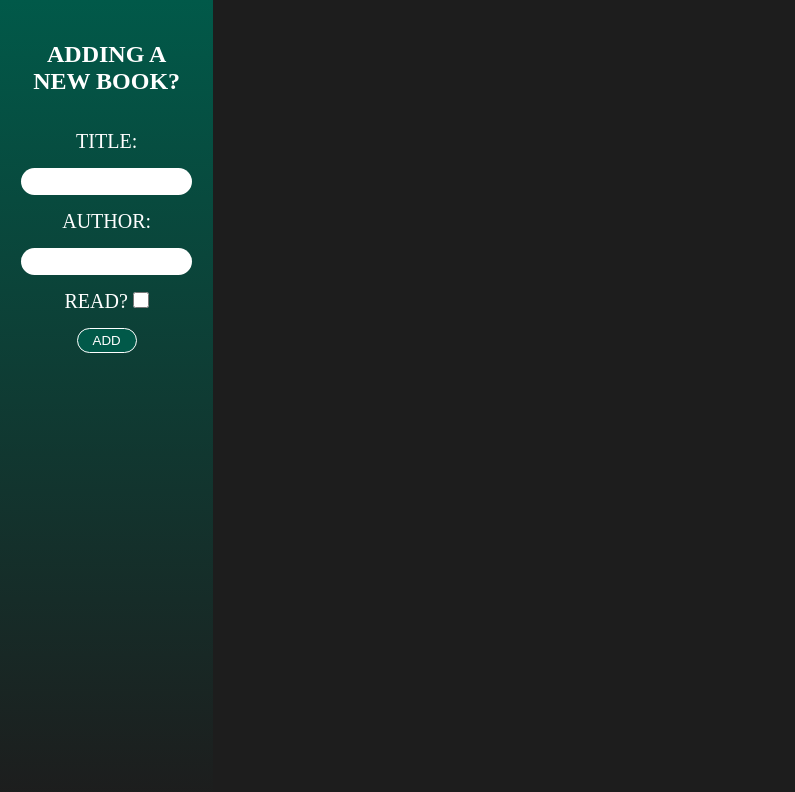
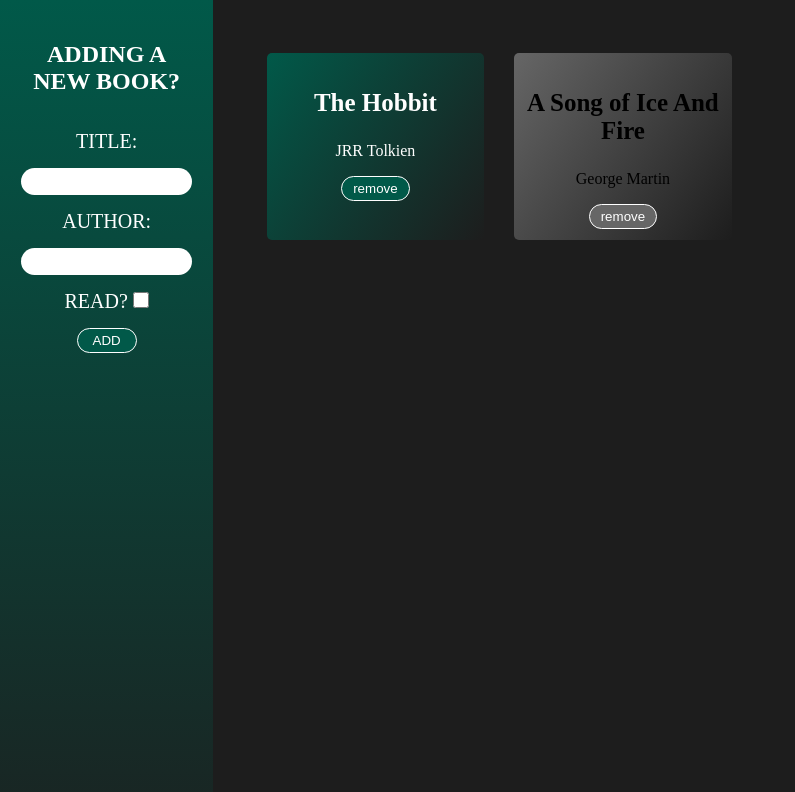
Before and after one commit to ramon-b-oliveira/odin-library, a plain HTML site: page index.html in a window 1280 px wide. Shown: the whole page, without its empty margins (0-795 px from the left). Drawn offline with Linux system fonts and the light colour scheme.

Commit message:
add CSS and html for book cards

```diff
--- a/index.html
+++ b/index.html
@@ -22,8 +22,21 @@
             <input type="checkbox" name="read" id="read">
         </div>
 
-        <button type="submit" class="addbutton">ADD</button>
+        <button type="submit" class="button">ADD</button>
     </form>
+    <div class="library">
+        <div class="book read">
+            <h3>The Hobbit</h3>
+            <p>JRR Tolkien</p>
+            <button class="button">remove</button>
+        </div>
+
+        <div class="book notread">
+            <h3>A Song of Ice And Fire</h3>
+            <p>George Martin</p>
+            <button class="button">remove</button>
+        </div>
+    </div>
 </body>
 
 <script src="script.js"></script>
--- a/style.css
+++ b/style.css
@@ -51,7 +51,7 @@ input[type="checkbox"] {
     border-radius: 0.3em;
   }
 
-.newBook button {
+.button {
     align-self: center;
     width: 35%;
     height: 25px;
@@ -61,3 +61,36 @@ input[type="checkbox"] {
     background-color: #015949;
     cursor: pointer;
 }
+
+.library {
+    padding: 5%;
+    display: grid;
+    grid-template-columns: repeat(4, 1fr);
+    grid-template-rows: repeat(4, 1fr);
+    gap: 30px;
+    grid-column: 2 / 3;
+}
+
+.book {
+    text-align: center;
+    border-radius: 5px;
+    padding: 5%;
+}
+
+.book h3 {
+    font-size: 25px;
+}
+
+.read {
+    background-image: linear-gradient(125deg, #015949, #1d1d1d);
+    color: white;
+}
+
+.notread {
+    background-image: linear-gradient(125deg, #666666, #1d1d1d);
+    color: black;
+}
+
+.notread .button {
+    background-color: #666666;
+}
```
